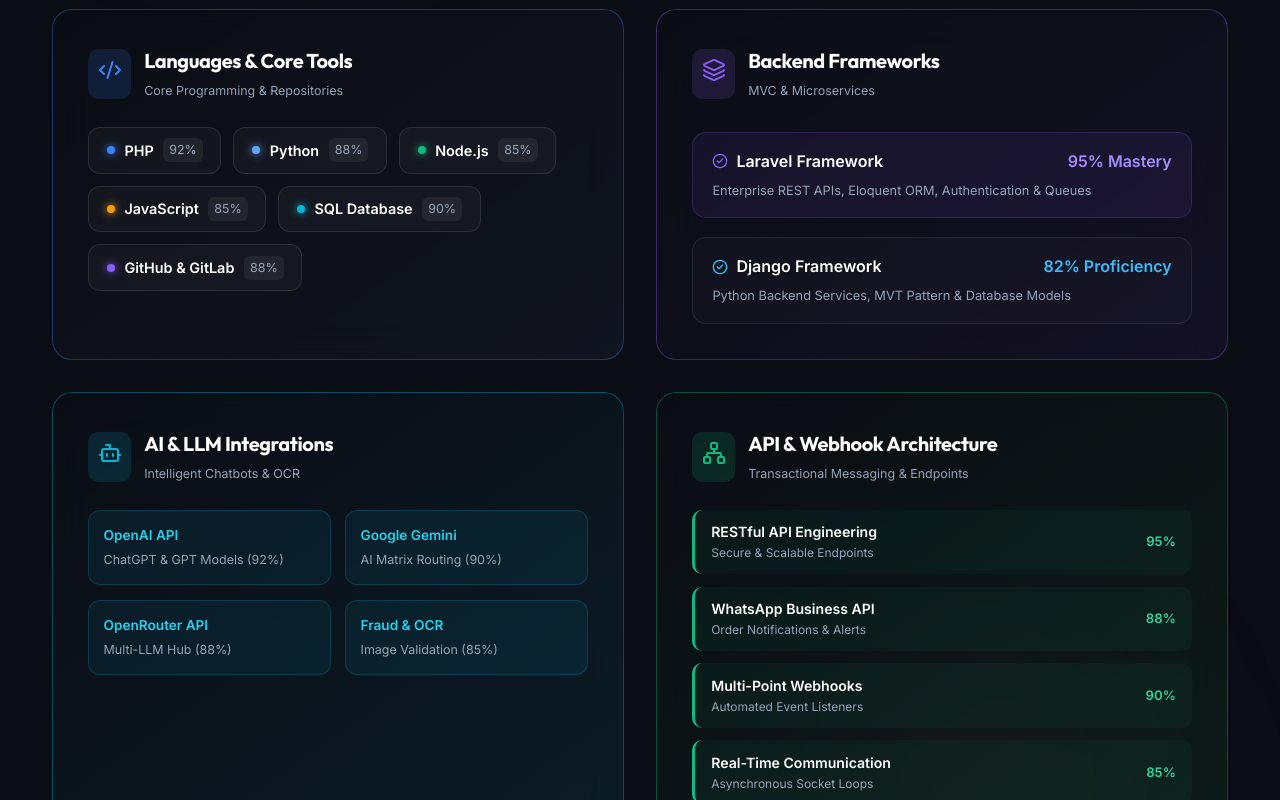
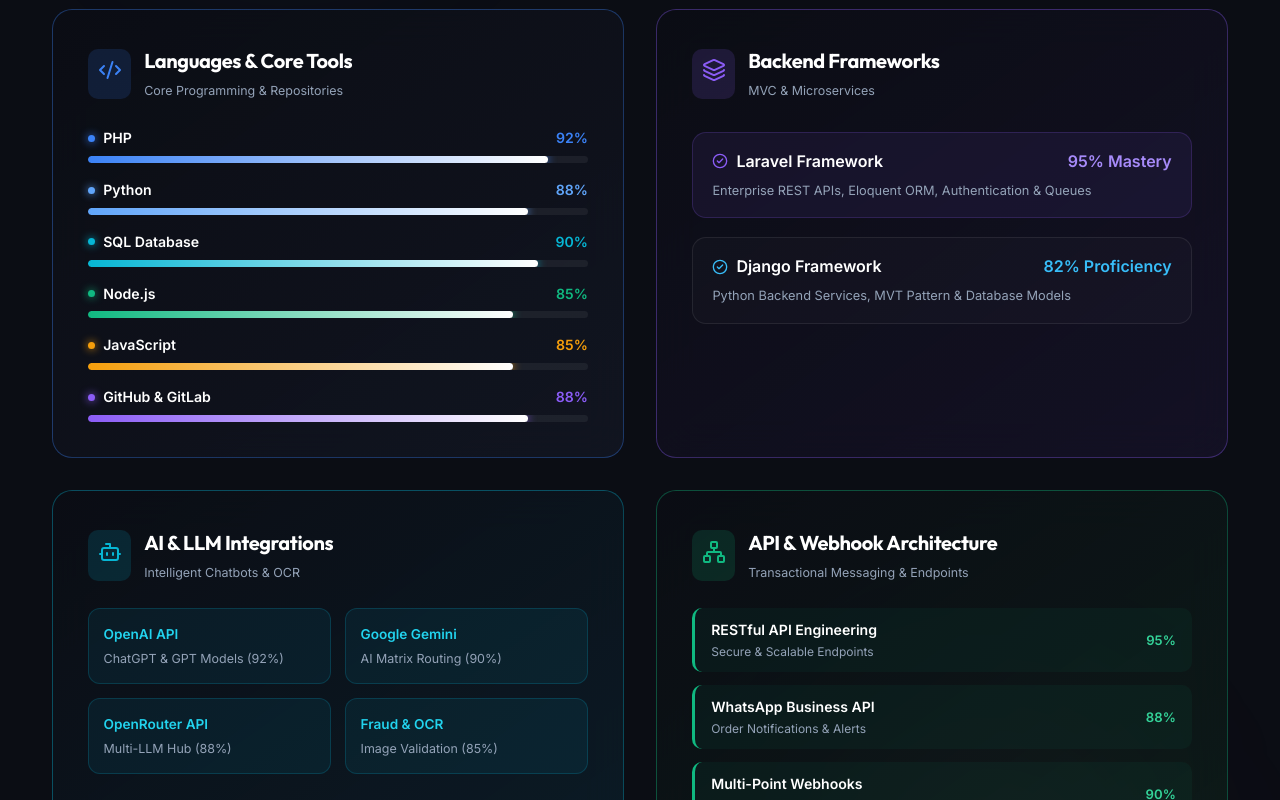
Before and after one commit to TechHub88/portfolio, a React (Vite) app: page / in a window 1280 px wide. Shown: the part 2940-3740 px from the top of the page. Built offline with nearby package versions, Linux system fonts and the light colour scheme.

Commit message:
Update Languages & Core Tools to animated progress lines and remove MySQL BI radial gauge

```diff
--- a/src/components/Skills.jsx
+++ b/src/components/Skills.jsx
@@ -195,28 +195,37 @@
               </div>
             </div>
 
-            <div style={{ display: 'flex', flexWrap: 'wrap', gap: '0.75rem', marginTop: '1rem' }}>
+            <div style={{ display: 'flex', flexDirection: 'column', gap: '1rem', marginTop: '0.5rem' }}>
               {[
-                { name: 'PHP', level: '92%', color: '#3b82f6' },
-                { name: 'Python', level: '88%', color: '#60a5fa' },
-                { name: 'Node.js', level: '85%', color: '#10b981' },
-                { name: 'JavaScript', level: '85%', color: '#f59e0b' },
-                { name: 'SQL Database', level: '90%', color: '#06b6d4' },
-                { name: 'GitHub & GitLab', level: '88%', color: '#8b5cf6' }
+                { name: 'PHP', pct: 92, color: '#3b82f6' },
+                { name: 'Python', pct: 88, color: '#60a5fa' },
+                { name: 'SQL Database', pct: 90, color: '#06b6d4' },
+                { name: 'Node.js', pct: 85, color: '#10b981' },
+                { name: 'JavaScript', pct: 85, color: '#f59e0b' },
+                { name: 'GitHub & GitLab', pct: 88, color: '#8b5cf6' }
               ].map((item, idx) => (
-                <div key={idx} style={{
-                  padding: '0.65rem 1.1rem',
-                  background: 'rgba(255, 255, 255, 0.03)',
-                  border: '1px solid rgba(255, 255, 255, 0.1)',
-                  borderRadius: '12px',
-                  display: 'flex',
-                  alignItems: 'center',
-                  gap: '0.6rem',
-                  transition: 'all 0.3s ease'
-                }}>
-                  <span style={{ width: '8px', height: '8px', borderRadius: '50%', background: item.color, boxShadow: `0 0 8px ${item.color}` }} />
-                  <span style={{ fontSize: '0.9rem', color: '#fff', fontWeight: 600 }}>{item.name}</span>
-                  <span style={{ fontSize: '0.78rem', color: 'var(--text-muted)', background: 'rgba(255,255,255,0.06)', padding: '2px 6px', borderRadius: '6px' }}>{item.level}</span>
+                <div key={idx}>
+                  <div style={{ display: 'flex', justifyContent: 'space-between', marginBottom: '0.4rem', fontSize: '0.88rem' }}>
+                    <span style={{ color: '#ffffff', fontWeight: 600, display: 'flex', alignItems: 'center', gap: '0.5rem' }}>
+                      <span style={{ width: '7px', height: '7px', borderRadius: '50%', background: item.color, boxShadow: `0 0 8px ${item.color}` }} />
+                      {item.name}
+                    </span>
+                    <span style={{ color: item.color, fontWeight: 700 }}>{item.pct}%</span>
+                  </div>
+                  <div style={{ width: '100%', height: '7px', background: 'rgba(255, 255, 255, 0.06)', borderRadius: '999px', overflow: 'hidden' }}>
+                    <motion.div
+                      initial={{ width: 0 }}
+                      whileInView={{ width: `${item.pct}%` }}
+                      viewport={{ once: true }}
+                      transition={{ duration: 1.2, delay: idx * 0.1, ease: 'easeOut' }}
+                      style={{
+                        height: '100%',
+                        background: `linear-gradient(90deg, ${item.color}, #ffffff)`,
+                        borderRadius: '999px',
+                        boxShadow: `0 0 10px ${item.color}`
+                      }}
+                    />
+                  </div>
                 </div>
               ))}
             </div>
@@ -429,12 +438,6 @@
                 sublabel="Analytics Dashboards"
                 color="#8b5cf6"
               />
-              <RadialGauge
-                percentage={90}
-                label="MySQL BI"
-                sublabel="Query Modeling"
-                color="#3b82f6"
-              />
             </div>
           </motion.div>
 
```
